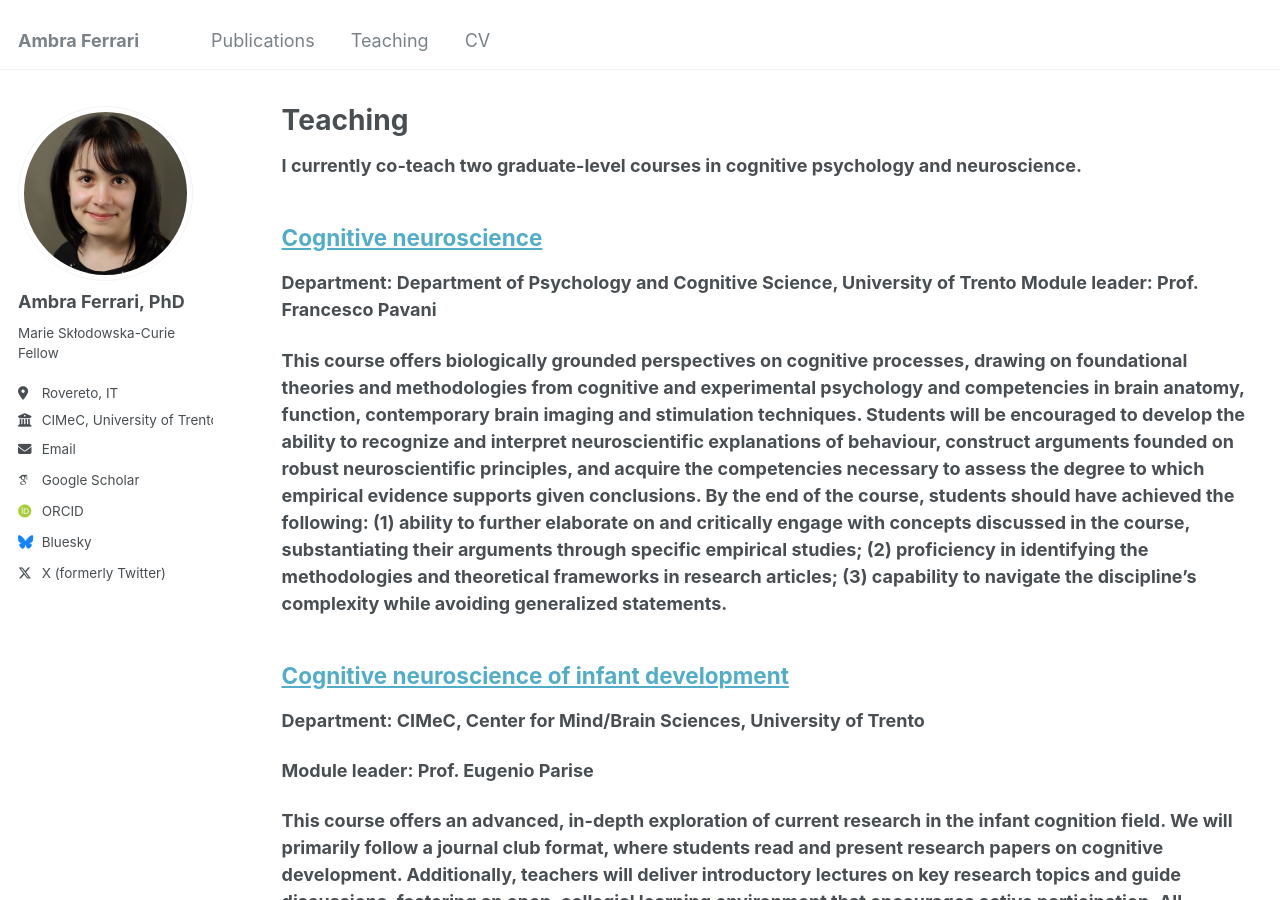
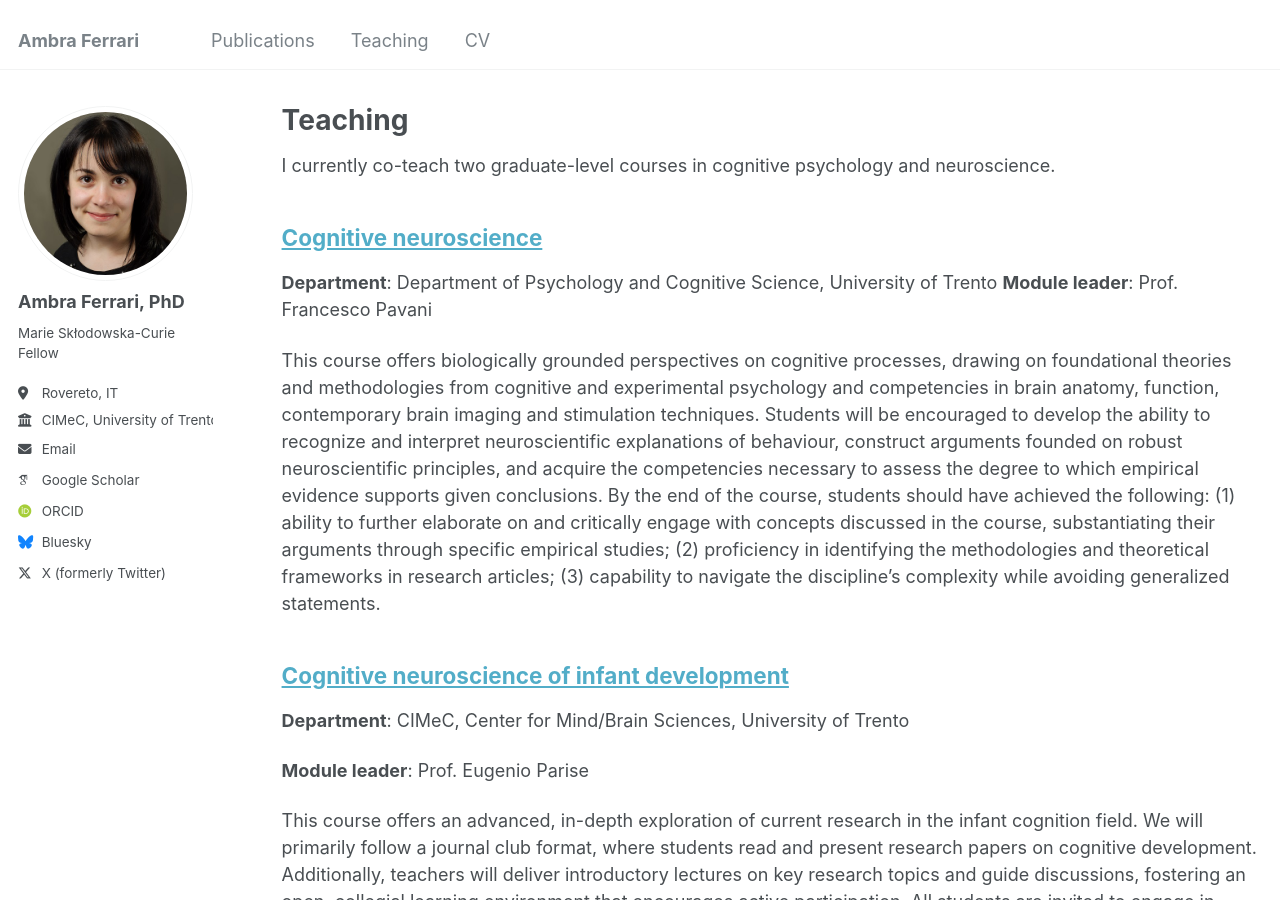
Before and after one commit to ambrafer/ambrafer.github.io, a Jekyll site: the page built from _pages/teaching.html, in a window 1280 px wide and 900 px high. Built offline with Jekyll 4.4.1, drawn with Linux system fonts in a browser that asks for light colours; some web fonts are replaced.

```diff
--- a/_pages/teaching.html
+++ b/_pages/teaching.html
@@ -7,7 +7,7 @@ author_profile: true
 
 <body>
 
-  <p><b>I currently co-teach two graduate-level courses in cognitive psychology and neuroscience.</p>
+  <p>I currently co-teach two graduate-level courses in cognitive psychology and neuroscience.</p>
 
   <h2><div class="wordwrap"><a href="https://unitn.coursecatalogue.cineca.it/insegnamenti/2024/50535_647592_90227/2023/50535/10124?annoOrdinamento=2023">Cognitive neuroscience</a></div></h2>
   <p><b>Department</b>: Department of Psychology and Cognitive Science, University of Trento
```
